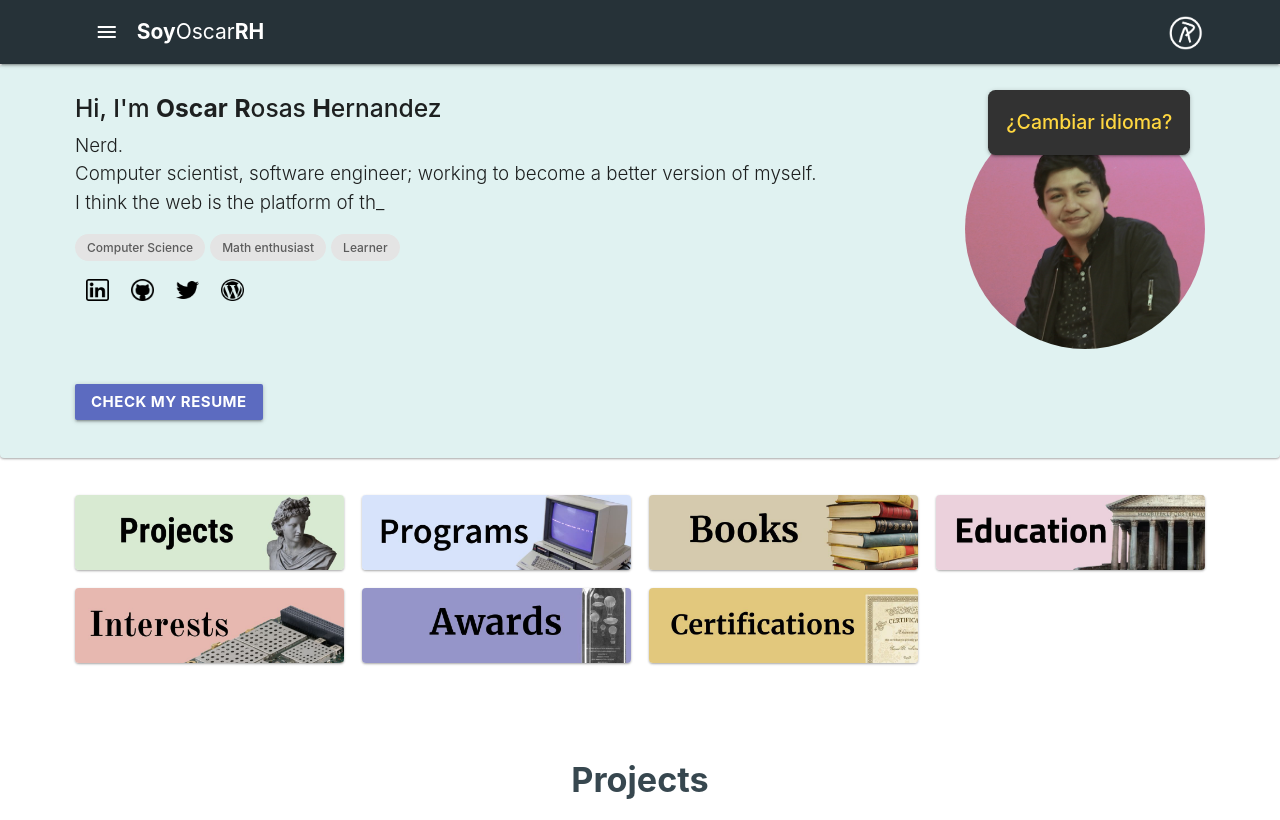
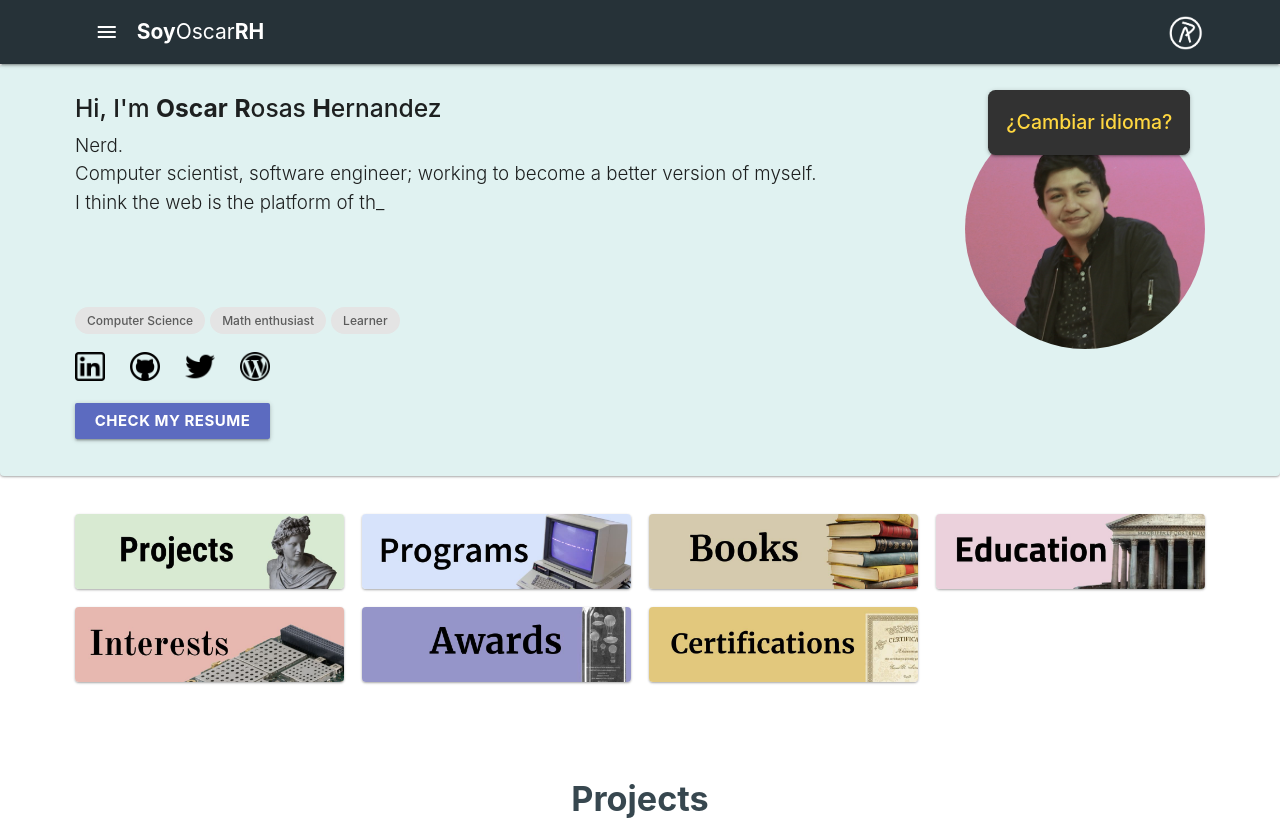
Before and after one commit to SoyOscarRH/SoyOscarRH.github.io, a React (Create React App) app in the folder web/: page / in a window 1280 px wide. Shown: the top 820 px of the page. Built offline with nearby package versions, Linux system fonts and the light colour scheme; a web font is replaced by a local one.

Commit message:
Final fix, about me, style

```diff
--- a/web/src/code/AboutMe/Styles.module.css
+++ b/web/src/code/AboutMe/Styles.module.css
@@ -13,17 +13,21 @@
 .text {
   font-weight: 300;
   font-size: 0.9rem;
-  display: grid;
-  grid-template-columns: 1fr auto;
+  min-height: 8rem;
+}
+
+.icons {
+  max-width: 13rem;
+  padding: 1rem 0;
 }
 
 .resumeButton {
   font-weight: 700;
-  max-width: 13rem;
+  width: 13rem !important;
   font-size: 1rem;
 }
 
-.Image {
+.image {
   max-width: 18vh;
   border-radius: 100%;
   margin: 2rem 0 1rem 1.4rem;
@@ -32,38 +36,22 @@
 }
 
 @media (min-width: 550px) {
-  .Image {
-    max-width: 20vh;
-  }
-
-  .text {
-    font-size: 1rem;
-  }
+  .image { max-width: 20vh; }
+  .text { font-size: 1rem; }
 }
 
 @media (min-width: 750px) {
-  .Image {
-    max-width: 25vh;
-  }
-  .Text {
-    font-size: 1.1rem;
-  }
-}
-
-@media (min-width: 800px) {
-  .Image {
-    max-width: 26vh;
-  }
+  .image { max-width: 25vh; }
   .text {
-    font-size: 1.22rem;
+    font-size: 1.15rem;
+    min-height: 8rem;
   }
 }
 
 @media (min-width: 950px) {
-  .Image {
-    max-width: 30vh;
-  }
+  .image {  max-width: 30vh; }
   .text {
     font-size: 1.25rem;
+    min-height: 10rem;
   }
 }
--- a/web/src/code/AboutMe/index.tsx
+++ b/web/src/code/AboutMe/index.tsx
@@ -3,7 +3,7 @@ import { useCurrentLanguage } from "../App/Language"
 import { LinksToSocialMedia } from "../Header/SideMenu"
 
 import general from "../App/GeneralStyles.module.css"
-import style from "./Styles.module.css"
+import style from "./styles.module.css"
 
 import AboutMeData from "../../data/AboutMe"
 
@@ -18,7 +18,7 @@ const ProfilePhoto: FunctionComponent = () => {
   }, [updateProfileID])
 
   const source = `Images/Profiles/Profile${profileID}.jpg`
-  return <img title="me" alt="me" src={source} className={style.Image} />
+  return <img title="me" alt="me" src={source} className={style.image} />
 }
 
 const AboutMeSection: FunctionComponent = () => {
@@ -30,6 +30,7 @@ const AboutMeSection: FunctionComponent = () => {
     return printInDOMNode(DOMNode, text)
   }, [text])
 
+  const myTags = tags.map(tag => <span key={tag} className={"chip " + style.tag}>{tag}</span>)
   const resumeClasses = "btn indigo lighten-1 " + style.resumeButton
 
   return (
@@ -40,18 +41,13 @@ const AboutMeSection: FunctionComponent = () => {
         {sayHi} <b>R</b>osas <b>H</b>ernandez
       </h5>
 
-      <span className={style.text} id="movingText" />
-      <div style={{ paddingTop: "1rem" }}>
-        {tags.map(tag => (
-          <span key={tag} className={"chip " + style.tag}>
-            {tag}
-          </span>
-        ))}
+      <div className={style.text} id="movingText" />
+      <div style={{ paddingTop: "1.5rem" }}>
+        {myTags}
       </div>
 
-      <div style={{ maxWidth: "12rem", paddingTop: "1rem" }}>
-        <LinksToSocialMedia />
-      </div>
+      <LinksToSocialMedia classes={style.icons} />
+
       <a href="OscarRosasResume.pdf" target="_blank" className={resumeClasses}>
         <span>{checkResume}</span>
       </a>
--- a/web/src/code/Header/SideMenu.tsx
+++ b/web/src/code/Header/SideMenu.tsx
@@ -76,19 +76,19 @@ const SoyOscarRHLogo: FunctionComponent<{ accentColor: string }> = ({ accentColo
   )
 }
 
-export const LinksToSocialMedia: React.FunctionComponent = () => (
-  <div className="row">
+export const LinksToSocialMedia: React.FunctionComponent<{classes?: string}> = ({classes}) => (
+  <div className={Styles.Icons + " " + classes ?? ""}>
     <a target="_blank" rel="noopener noreferrer" href="https://www.linkedin.com/in/soyoscarrh/">
-      <img alt="LinkedIn" title="LinkedIn" className="col s3" src="Images/Icons/linkedin.png" />
+      <img alt="LinkedIn" title="LinkedIn" src="Images/Icons/linkedin.png" />
     </a>
     <a target="_blank" rel="noopener noreferrer" href="https://www.github.com/SoyOscarRH">
-      <img alt="GitHub" title="GitHub" className="col s3" src="Images/Icons/github.png" />
+      <img alt="GitHub" title="GitHub" src="Images/Icons/github.png" />
     </a>
     <a target="_blank" rel="noopener noreferrer" href="http://www.twitter.com/SoyOscarRH">
-      <img alt="Twitter" title="Twitter" className="col s3" src="Images/Icons/twitter.png" />
+      <img alt="Twitter" title="Twitter" src="Images/Icons/twitter.png" />
     </a>
     <a target="_blank" rel="noopener noreferrer" href="http://www.compilandoconocimiento.com/">
-      <img alt="Wordpress" title="Wordpress" className="col s3" src="Images/Icons/wordpress.png" />
+      <img alt="Wordpress" title="Wordpress"src="Images/Icons/wordpress.png" />
     </a>
   </div>
 )
--- a/web/src/code/Header/Styles.module.css
+++ b/web/src/code/Header/Styles.module.css
@@ -36,3 +36,13 @@
   margin: 2.5rem;
   color: #1f3c88;
 }
+
+.Icons {
+  display: grid;
+  grid-template-columns: repeat(4, 1fr);
+  grid-gap: 1.7rem;
+}
+
+.Icons img {
+  max-width: 100%;
+}
```
